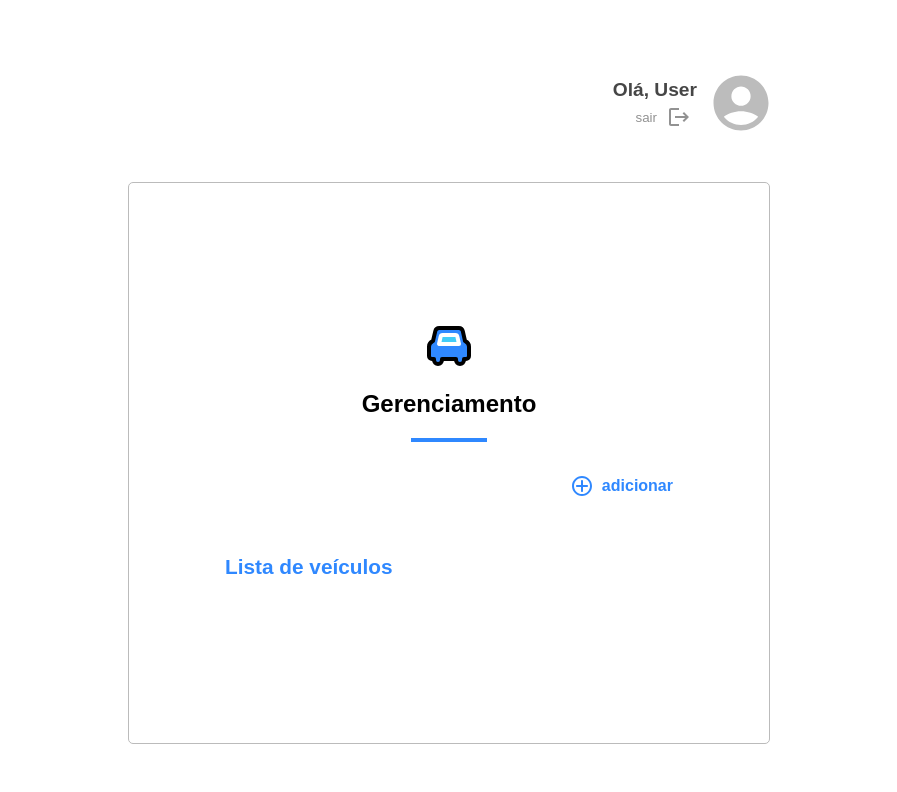
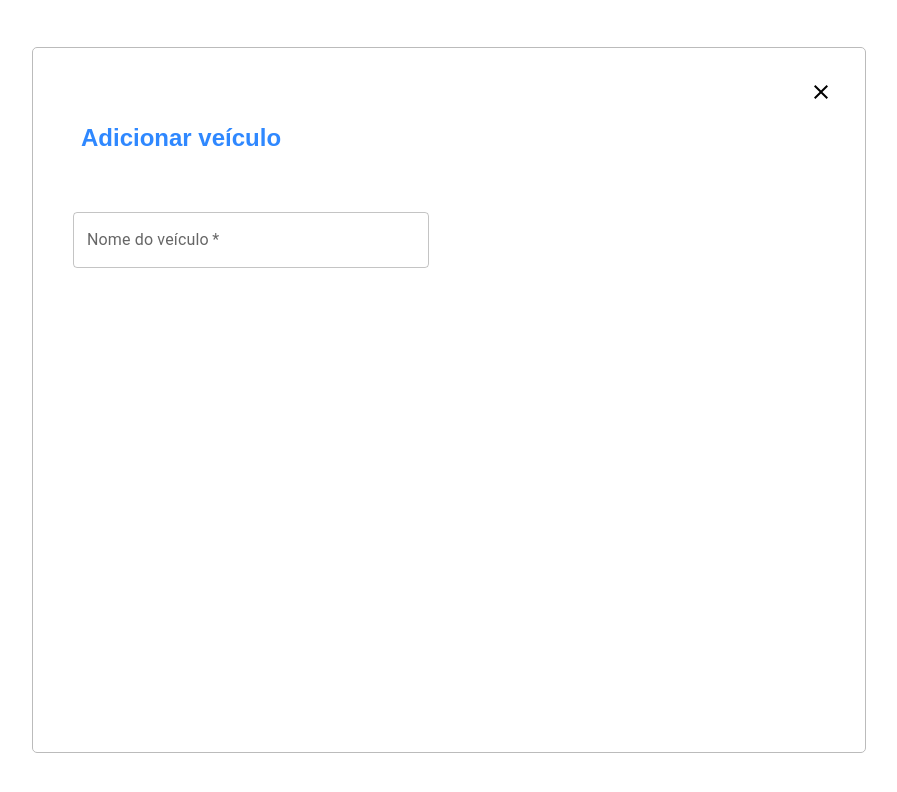
Before and after one commit to anabmartins/tech-challange-fullstack, a React (Vite) app in the folder frontend/: page /manage in a window 1280 px wide. Both pictures are taken after a click on the element "adicionar". Shown: the top 792 px of the page, without its empty margins (191-1088 px from the left). Built offline with nearby package versions, Linux system fonts and the light colour scheme.

Commit message:
feat: jwt decode function

```diff
--- a/frontend/src/index.css
+++ b/frontend/src/index.css
@@ -136,6 +136,25 @@ body {
   font-size: 1.3rem;
   width: 70%;
 }
+.close-icon{
+  position: absolute;
+  right: 0;
+  margin-right: 2rem;
+  cursor: pointer;
+}
+.modal{
+  position: fixed;
+  width: 60%;
+  height: 80%;
+  background-color: #ffffff;
+  border: solid 1px #bbbbbb;
+  border-radius: 5px;
+  padding: 2rem;
+}
+.sb-modal{
+  padding: 1rem;
+  font-size: 1.5rem;
+}
 @media screen and (max-width: 650px) {
   .card {
     width: 70%;
--- a/frontend/src/models/userModel.ts
+++ b/frontend/src/models/userModel.ts
@@ -1,5 +1,21 @@
-export interface user{
+export interface UserCredentials {
   name: string;
   email: string;
   password: string;
 }
+interface UserState {
+  loading: boolean;
+  user: null | any;
+  error: null | string;
+}
+
+export const initialState: UserState = {
+  loading: false,
+  user: null,
+  error: null,
+};
+
+export interface JwtPayload {
+  name: string;
+  email: string;
+}
--- a/frontend/src/redux/userSlicer.ts
+++ b/frontend/src/redux/userSlicer.ts
@@ -1,22 +1,15 @@
 import axios from "axios";
 import { createAsyncThunk, createSlice, PayloadAction } from "@reduxjs/toolkit";
-import Post from "../models/postModel";
 import { AUTH_API, USER_API } from "../models/constants";
-
-interface UserCredentials {
-  name: string;
-  email: string;
-  password: string;
-}
+import { initialState, UserCredentials } from "../models/userModel";
 
 // Actions
 export const loginUser = createAsyncThunk(
   "user/loginUser",
   async (userCredentials: { email: string; password: string }) => {
-    const request = axios.post<Post[]>(AUTH_API, userCredentials);
+    const request = axios.post<any>(AUTH_API, userCredentials);
     const response = (await request).data;
-    // localStorage.setItem("user", JSON.stringify(response));
-    console.log(response);
+    localStorage.setItem("token", response.acees_token);
     return response;
   }
 );
@@ -26,23 +19,11 @@ export const registerUser = createAsyncThunk(
   async (userCredentials: UserCredentials) => {
     const request = axios.post(USER_API, userCredentials);
     const response = (await request).data;
-    // localStorage.setItem('user', JSON.stringify(response));
     console.log(response.data);
     return response;
   }
 );
 
-interface UserState {
-  loading: boolean;
-  user: null | any;
-  error: null | string;
-}
-
-const initialState: UserState = {
-  loading: false,
-  user: null,
-  error: null,
-};
 
 // Slice
 
@@ -76,7 +57,7 @@ const userSlice = createSlice({
         state.loading = false;
         state.user = null;
         console.log(action.error.message);
-        if (action.error.message === "Request failed with status code 401") {
+        if (action.error.message === "Request failed with status code 500") {
           state.error = "Credenciais inválidas";
         } else {
           state.error = action.error?.message ?? "An error occurred"; // nullish coalescing operator to provide a fallback message
--- /dev/null
+++ b/frontend/src/redux/userToken.ts
@@ -0,0 +1,4 @@
+import { createAsyncThunk, createSlice, PayloadAction } from "@reduxjs/toolkit";
+import { jwtDecode } from "jwt-decode";
+
+// Actions
--- a/frontend/src/screens/Manage/index.tsx
+++ b/frontend/src/screens/Manage/index.tsx
@@ -1,36 +1,56 @@
 import { useState } from "react";
 import { useNavigate } from "react-router-dom";
 import LogoutIcon from "@mui/icons-material/Logout";
+import CloseIcon from "@mui/icons-material/Close";
 import User from "/user.svg";
+// mui imports
+import {
+  Button,
+  IconButton,
+  OutlinedInput,
+  InputLabel,
+  InputAdornment,
+  FormControl,
+  TextField,
+} from "@mui/material";
+import { jwtDecode } from 'jwt-decode';
+import { JwtPayload } from "../../models/userModel";
 
 // set the user logged in localstorage
-function getUser() {
-  let user = localStorage.getItem("user");
-  if (user) user = JSON.parse(user);
-  else user = null;
-  console.log(user);
-  return user;
+function getUser(): JwtPayload | any {
+  let token = localStorage.getItem("token");
+  if (token) {
+    const decoded = jwtDecode(token) as JwtPayload;
+    return decoded;
+  }
+  return null;
 }
 
 const Manage = () => {
-  const [user, setUser] = useState(getUser());
+  const [user, setUser] = useState<JwtPayload | any>(getUser());
   const navigate = useNavigate();
 
   // logout user
   const handleLogout = () => {
-    localStorage.removeItem("user");
-    setUser(null);
-    navigate("/");
-  };
+     localStorage.removeItem("token");
+     setUser(null);
+     navigate("/");
+   };
+
+  // modal for inputs
+  const [isModal, setModal] = useState(false);
+  const handleModal = () => {setModal(true)};
+  const closeModal = () => {setModal(false)};
+
+  // state of the vehicle
+  const [name, setName] = useState("");
 
   return (
     <>
-      {/* {user && ( */}
-      {/* <> */}
       <div className="main">
         <div className="user-sec">
           <p className="userName">
-            Olá, User
+            Olá, {user?.name}
             <button className="logout" onClick={handleLogout}>
               sair
               <LogoutIcon />
@@ -38,19 +58,42 @@ const Manage = () => {
           </p>
           <img src={User} />
         </div>
-        {/* </> */}
-        {/* )} */}
+
         <div className="card">
-          <img src="/icon-park_car.svg" className="icon" alt="" />
+          <img src="/icon-park_car.svg" className="icon" />
           <h1 className="title">Gerenciamento</h1>
           <div className="line"></div>
-          <p className="add-sec">
+          <p className="add-sec" onClick={handleModal}>
             <img src="/plus.svg" />
             adicionar
           </p>
           <p className="subtitle">Lista de veículos</p>
           <div className="list"></div>
         </div>
+        {isModal && (
+          <>
+            <div className="modal">
+              <CloseIcon onClick={closeModal} className="close-icon" />
+              <p className="subtitle sb-modal">Adicionar veículo</p>
+              <form className="inputs">
+                <FormControl
+                  sx={{ m: 1, width: "40ch" }}
+                  required
+                  variant="outlined"
+                >
+                  <TextField
+                    id="outlined-basic"
+                    label="Nome do veículo"
+                    variant="outlined"
+                    required
+                    value={name}
+                    onChange={(e) => setName(e.target.value)}
+                  />
+                </FormControl>
+              </form>
+            </div>
+          </>
+        )}
       </div>
     </>
   );
```
Also changed, not shown: frontend/src/models/postModel.ts (deleted, +0 -8 lines).
